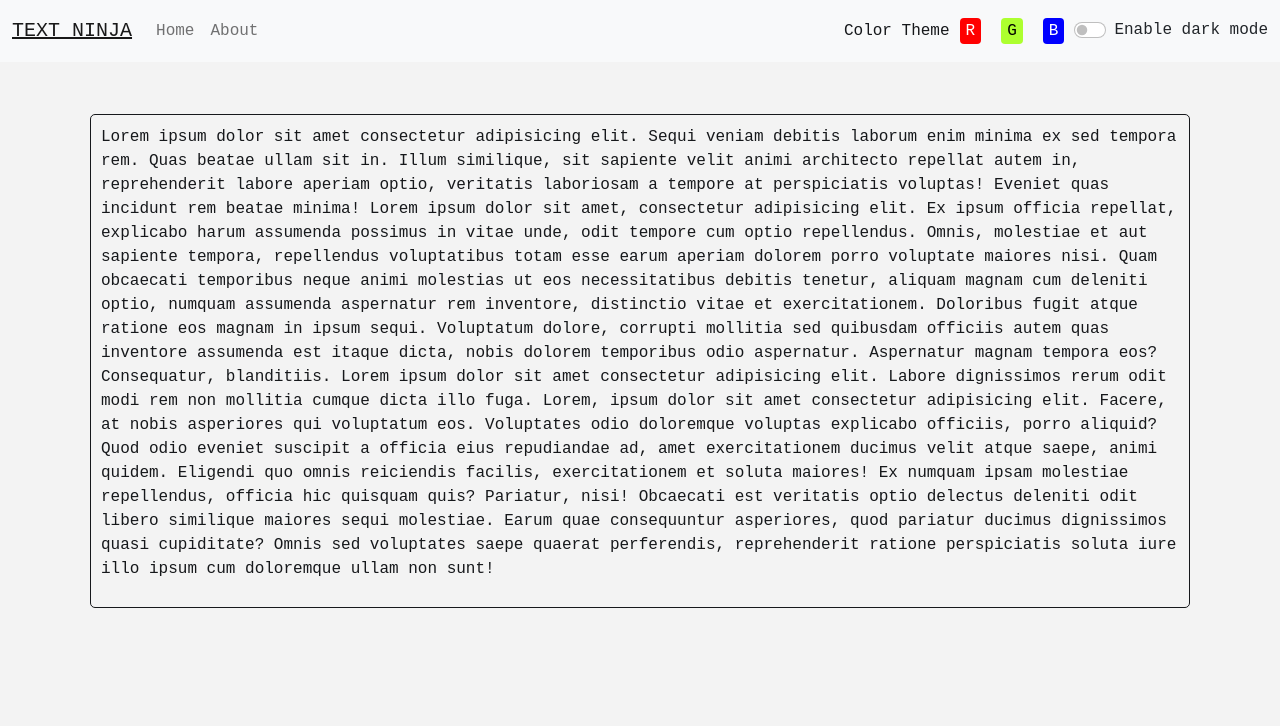
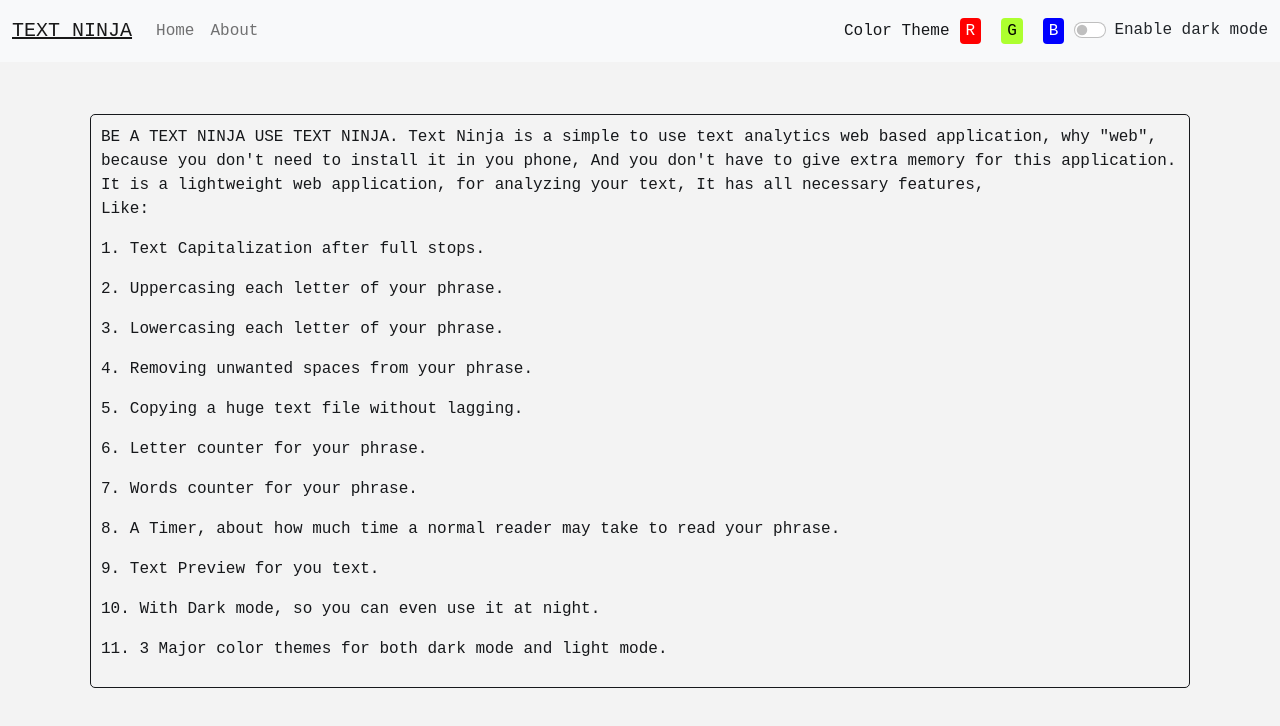
Before and after one commit to Tanish-Panwar/textninja, a React (Create React App) app: page /about in a window 1280 px wide. Shown: the top 726 px of the page. Built offline with nearby package versions, Linux system fonts and the light colour scheme.

Commit message:
Updated about js

```diff
--- a/src/components/About.js
+++ b/src/components/About.js
@@ -5,12 +5,36 @@ export default function About(props) {
         <div className="container my-3" >
             <div className="container containerAbout" style={{backgroundColor: props.mode === 'light' ? 'dark': 'light', color: props.mode === 'dark' ? 'light': 'dark', border: props.mode === 'dark' ? 'light':'dark'}}>
                 <p>
-                    Lorem ipsum dolor sit amet consectetur adipisicing elit. Sequi veniam debitis laborum enim minima ex sed tempora rem. Quas beatae ullam sit in. Illum similique, sit sapiente velit animi architecto repellat autem in, reprehenderit labore aperiam optio, veritatis laboriosam a tempore at perspiciatis voluptas! Eveniet quas incidunt rem beatae minima!
-                    Lorem ipsum dolor sit amet, consectetur adipisicing elit. Ex ipsum officia repellat, explicabo harum assumenda possimus in vitae unde, odit tempore cum optio repellendus. Omnis, molestiae et aut sapiente tempora, repellendus voluptatibus totam esse earum aperiam dolorem porro voluptate maiores nisi. Quam obcaecati temporibus neque animi molestias ut eos necessitatibus debitis tenetur, aliquam magnam cum deleniti optio, numquam assumenda aspernatur rem inventore, distinctio vitae et exercitationem. Doloribus fugit atque ratione eos magnam in ipsum sequi. Voluptatum dolore, corrupti mollitia sed quibusdam officiis autem quas inventore assumenda est itaque dicta, nobis dolorem temporibus odio aspernatur. Aspernatur magnam tempora eos? Consequatur, blanditiis.
-                    Lorem ipsum dolor sit amet consectetur adipisicing elit. Labore dignissimos rerum odit modi rem non mollitia cumque dicta illo fuga.
-                    Lorem, ipsum dolor sit amet consectetur adipisicing elit. Facere, at nobis asperiores qui voluptatum eos. Voluptates odio doloremque voluptas explicabo officiis, porro aliquid? Quod odio eveniet suscipit a officia eius repudiandae ad, amet exercitationem ducimus velit atque saepe, animi quidem. Eligendi quo omnis reiciendis facilis, exercitationem et soluta maiores! Ex numquam ipsam molestiae repellendus, officia hic quisquam quis? Pariatur, nisi! Obcaecati est veritatis optio delectus deleniti odit libero similique maiores sequi molestiae. Earum quae consequuntur asperiores, quod pariatur ducimus dignissimos quasi cupiditate? Omnis sed voluptates saepe quaerat perferendis, reprehenderit ratione perspiciatis soluta iure illo ipsum cum doloremque ullam non sunt!
+                BE A TEXT NINJA USE TEXT NINJA.
+                    Text Ninja is a simple to use text analytics web based application, why "web", because you don't need to install it in you phone,
+                    And you don't have to give extra memory for this application.
 
+                    It is a lightweight web application, for analyzing your text, It has all necessary features,
+                    <br/>
+                    Like:
+                    <br/>
                 </p>
+                <p>1. Text Capitalization after full stops.</p>
+
+                    <p>2. Uppercasing each letter of your phrase.</p>
+
+                    <p>3. Lowercasing each letter of your phrase.</p>
+
+                    <p>4. Removing unwanted spaces from your phrase.</p>
+
+                    <p>5. Copying a huge text file without lagging.</p>
+
+                    <p>6. Letter counter for your phrase.</p>
+
+                    <p>7. Words counter for your phrase.</p>
+
+                    <p>8. A Timer, about how much time a normal reader may take to read your phrase.</p>
+
+                    <p>9. Text Preview for you text.</p>
+
+                    <p>10. With Dark mode, so you can even use it at night.</p>
+
+                    <p>11. 3 Major color themes for both dark mode and light mode.</p>
             </div>
         </div>
     )
```
